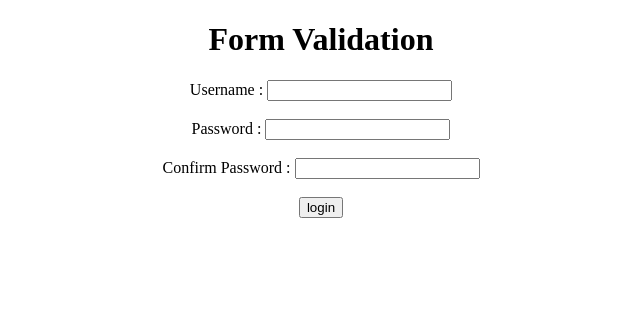
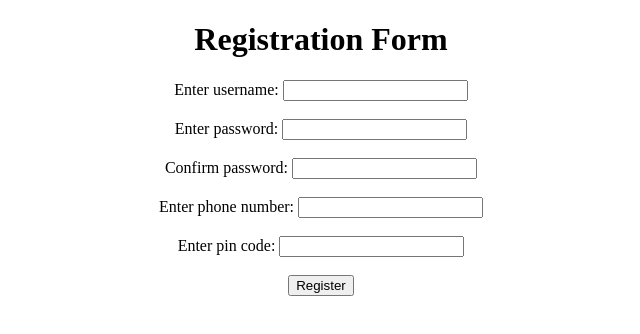
Before and after one commit to sushmauppu/assignment_6, a plain HTML site: page 11 FORM-VALIDATE.html in a window 1280 px wide. Shown: the whole page, without its empty margins (319-959 px from the left). Drawn offline with Linux system fonts and the light colour scheme.

Commit message:
Update 11 FORM-VALIDATE.html

```diff
--- a/11 FORM-VALIDATE.html
+++ b/11 FORM-VALIDATE.html
@@ -3,40 +3,55 @@
 <head>
     <meta charset="UTF-8">
     <meta name="viewport" content="width=device-width, initial-scale=1.0">
-    <title>Form-Validation</title>
+    <title>Form Validation</title>
+    <script>
+        function validateForm() {
+            var username = document.getElementById('user').value;
+            var password = document.getElementById('pass').value;
+            var confirmPassword = document.getElementById('confirmPass').value;
+            var phoneNumber = document.getElementById('phoneNumber').value;
+            var pinCode = document.getElementById('pinCode').value;
+            var validationResult = "";
+
+            if (username.length < 8) {
+                validationResult += "Username should be at least 8 characters.\n";
+            }
+
+            if (password.length < 8) {
+                validationResult += "Password should be at least 8 characters.\n";
+            }
+
+            if (password !== confirmPassword) {
+                validationResult += "Passwords do not match.\n";
+            }
+
+            if (phoneNumber.length > 10) {
+                validationResult += "Phone number should be at most 10 digits.\n";
+            }
+
+            if (pinCode.length > 6) {
+                validationResult += "Pin code should be at most 6 digits.\n";
+            }
+
+            if (validationResult === "") {
+                window.location.href = "https://sushmauppu.github.io/ass-6/index.html";
+            } else {
+                window.alert(validationResult);
+            }
+        }
+    </script>
 </head>
 <body>
     <center>
-        <h1>Form Validation</h1>
-        Username         : <input type="text" id="usr"><br><br>
-        Password         : <input type="text" id="pwd"><br><br>
-        Confirm Password : <input type="text" id="confirmPassword"><br><br>
-        <button type="button" onclick="login()">login</button>
+        <h1>Registration Form</h1>
+        <form>
+            Enter username: <input type="text" id="user"><br><br>
+            Enter password: <input type="password" id="pass"><br><br>
+            Confirm password: <input type="password" id="confirmPass"><br><br>
+            Enter phone number: <input type="text" id="phoneNumber"><br><br>
+            Enter pin code: <input type="text" id="pinCode"><br><br>
+            <button type="button" onclick="validateForm()">Register</button>
+        </form>
     </center>
-    <script>
-        function login()
-        {
-            var user,passwd,confirmPassword;
-            user=document.getElementById("usr").value;
-            passwd=document.getElementById("pwd").value;
-            confirmPassword=document.getElementById("confirmPassword").value;
-            if(user=="")
-            {
-                window.alert("Please enter username");
-            }
-            if(passwd=="")
-            {
-                window.alert("Please enter password");
-            }
-            if (passwd !== confirmPassword)
-            {
-                window.alert("Passwords do not match");
-            }
-            else
-            {
-                window.alert("Form is valid. Submission successful");
-            }
-        }
-    </script>
 </body>
 </html>
```
